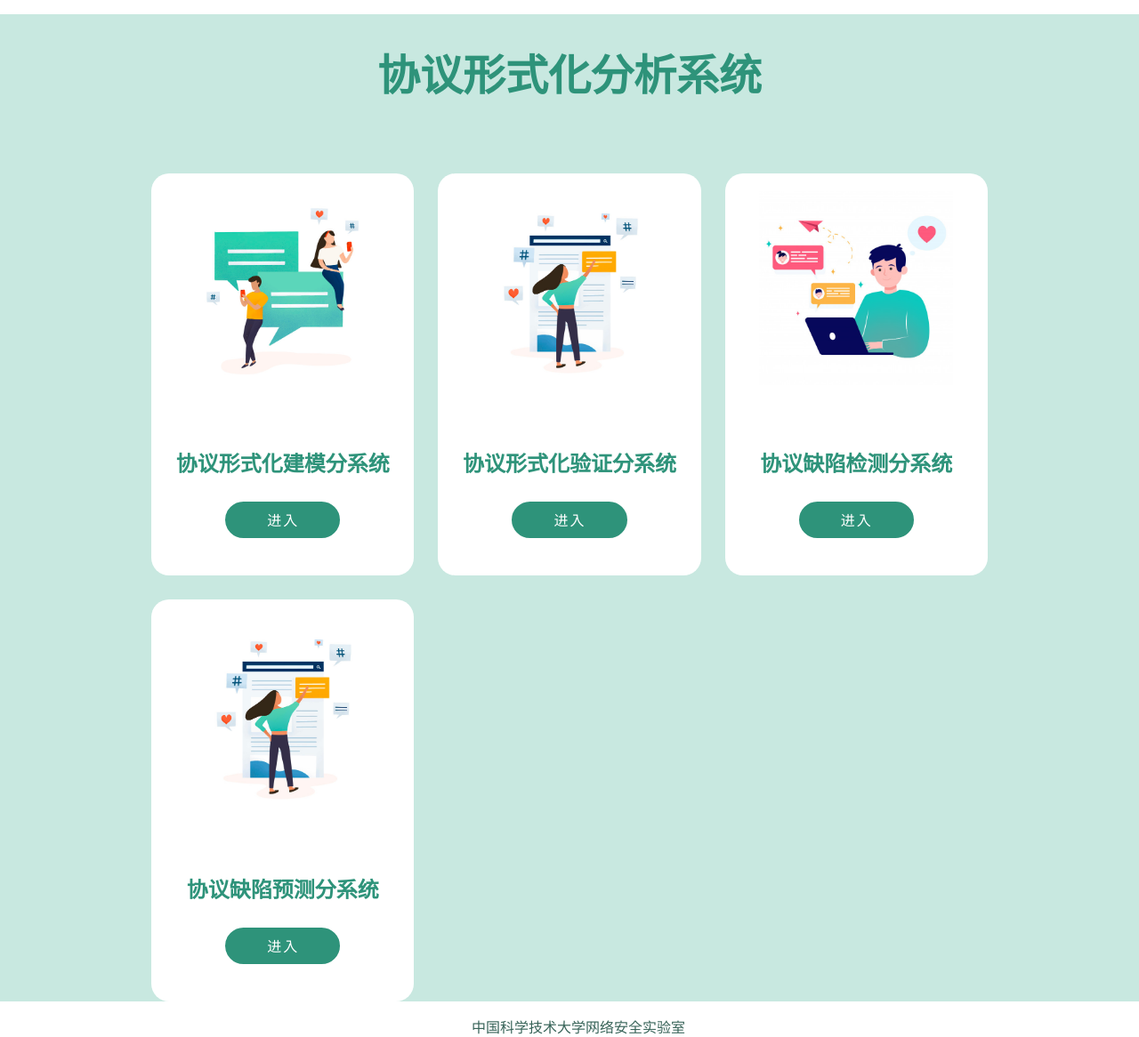
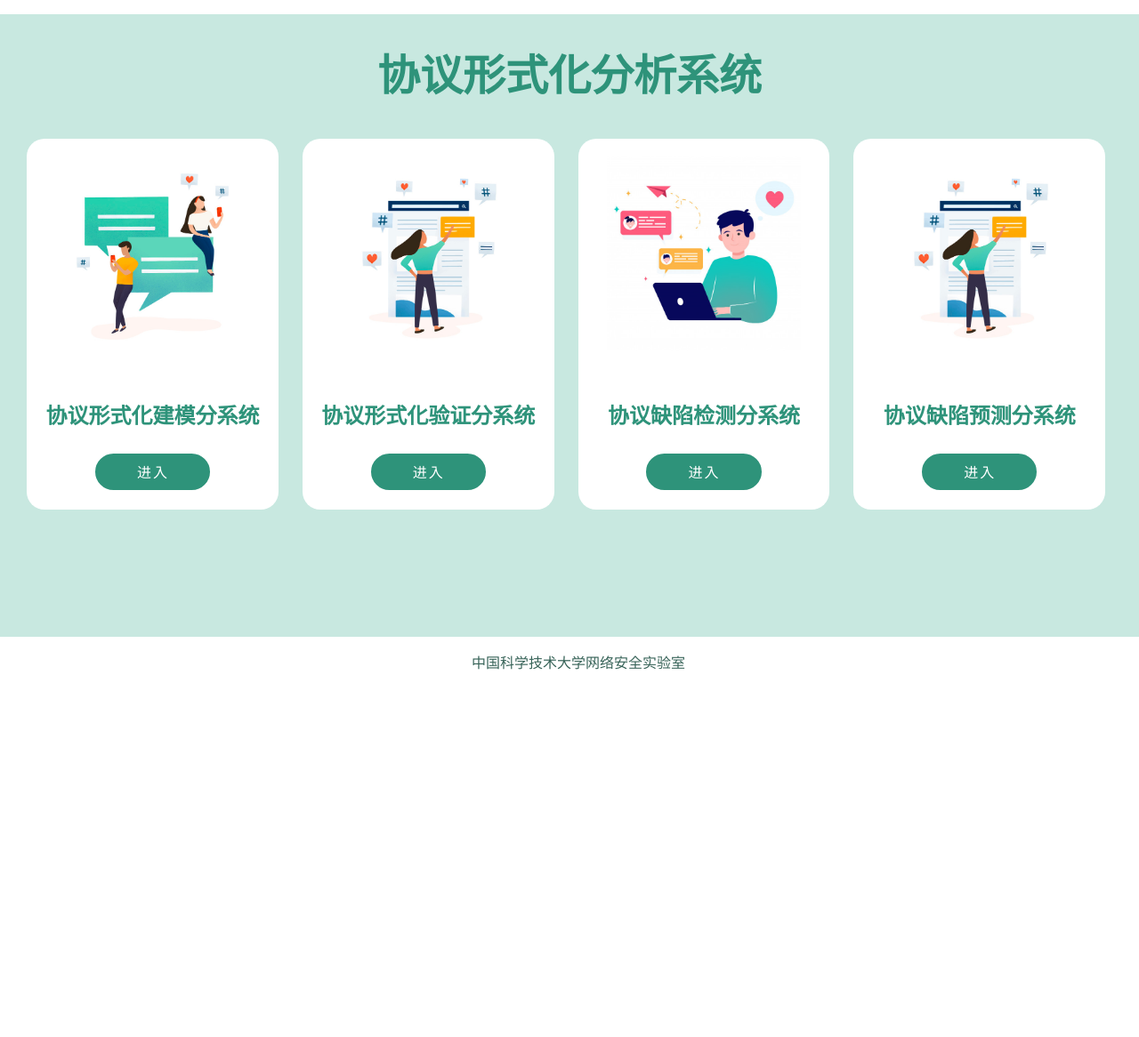
Before and after one commit to farmerzhang1/some-django-project, a Django app: page / in a window 1280 px wide. Shown: the part 34-1200 px from the top of the page at 89% size. After the commit the page ends 787 px from the top, so only its background shows below. Run offline with Django 3.2, Linux system fonts and the light colour scheme.

Commit message:
results styling

```diff
--- a/static/css/style.css
+++ b/static/css/style.css
@@ -1,6 +1,7 @@
 .main {
   background-color: #c8e8e0;
   min-height: 800px;
+  min-height: 100%;
   box-sizing: border-box;
 }
 .sub {
@@ -35,7 +36,7 @@ h4.header {
   text-transform: none;
   font-weight: 700;
   font-size: 1.5rem;
-  margin: 25px auto 0;
+  margin: 10px auto 0;
 }
 h1 {
   text-transform: none;
@@ -44,7 +45,7 @@ h1 {
   margin: 0 auto 0;
   color: #2e937a;
   text-align: center;
-  padding: 30px;
+  padding: 30px 30px 40px;
 }
 p {
   color: #376358;
@@ -69,18 +70,16 @@ margin-bottom: -34px;
 margin-left: 30px;
 }
 .list {
-  width: 940px;
-  margin: 49px auto 0;
+  /* width: 940px; */
+  margin: 0 30px 0;
   display: flex;
   flex-direction: column;
   text-align: center;
   position: relative;
 }
 
-
-
 .repeat {
-  grid-template-columns: repeat(3, calc(33.333333333333336% - 18px));
+  grid-template-columns: repeat(4, calc(24% - 10px));
   min-height: 338px;
   grid-gap: 27px;
   display: grid;
@@ -90,11 +89,12 @@ margin-left: 30px;
   display: flex;
   position: relative;
   box-sizing: border-box;
+  max-width: 300px;
 }
 
 .container {
   border-radius: 20px;
-  padding: 20px 20px 40px;
+  padding: 20px 20px 20px;
   justify-content: flex-start;
   display: flex;
   flex-direction: column;
@@ -127,7 +127,7 @@ margin-left: 30px;
   text-decoration: none;
   box-sizing: border-box;
 }
-.btn.upload {
+.upload-btn {
   color: #ffffff;
   background-color: #2e937a;
   border-width: 1px;
@@ -136,9 +136,9 @@ margin-left: 30px;
   text-transform: uppercase;
   letter-spacing: 2px;
   border-style: solid;
-  margin: 0px auto 0;
+  margin: 15px 30px 0;
   cursor: pointer;
-  border-radius: 8px;
+  border-radius: 50px;
   text-decoration: none;
   box-sizing: border-box;
 }
@@ -150,7 +150,7 @@ margin-left: 30px;
 footer {
   /* min-height: 59px; */
   margin-bottom:-50px;
-  /* height:50px; */
+  height:30px;
 }
 
 footer p {
```
